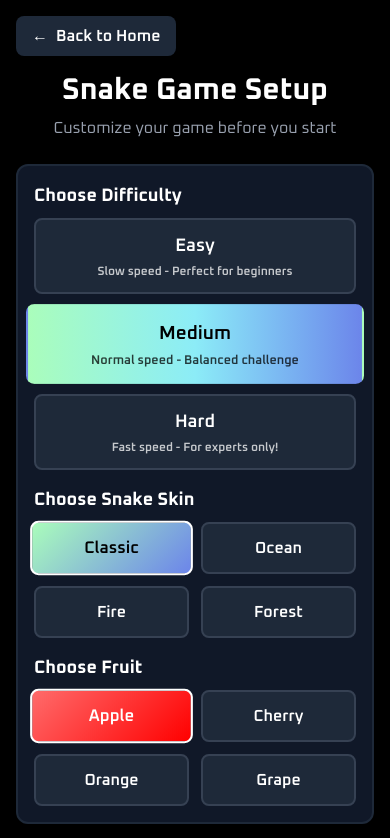
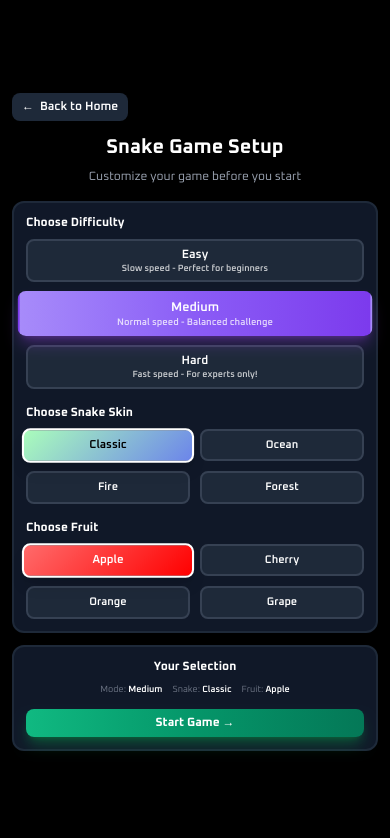
Before and after one commit to StealthSilver/GameZone, a Next.js app: page /games/snake in a window 390 px wide. Shown: the top 838 px of the page. Built offline with nearby package versions, Linux system fonts and the light colour scheme.

Commit message:
mobile view

```diff
--- a/src/components/games/snake/SnakeSetup.tsx
+++ b/src/components/games/snake/SnakeSetup.tsx
@@ -61,12 +61,12 @@
   };
 
   return (
-    <div className="flex flex-col items-center justify-center min-h-[92vh] bg-black p-4">
+    <div className="flex flex-col items-center justify-center min-h-screen bg-black p-3 sm:p-4 md:p-6">
       <div className="w-full max-w-4xl">
         {/* Back to Home Button */}
-        <div className="mb-4">
+        <div className="mb-3 sm:mb-4">
           <Link href="/">
-            <button className="font-[family-name:var(--font-oxanium)] px-4 py-2 bg-gray-800 text-white font-semibold rounded-lg hover:bg-gray-700 transition-colors flex items-center gap-2">
+            <button className="font-[family-name:var(--font-oxanium)] px-2.5 py-1.5 sm:px-4 sm:py-2 text-xs sm:text-base bg-gray-800 text-white font-semibold rounded-lg hover:bg-gray-700 transition-colors flex items-center gap-1.5 sm:gap-2">
               <span>←</span>
               <span>Back to Home</span>
             </button>
@@ -74,35 +74,37 @@
         </div>
 
         {/* Setup Header */}
-        <div className="mb-6 text-center">
-          <h1 className="font-[family-name:var(--font-oxanium)] text-3xl md:text-4xl font-bold text-white mb-2">
+        <div className="mb-4 sm:mb-6 text-center">
+          <h1 className="font-[family-name:var(--font-oxanium)] text-xl sm:text-3xl md:text-4xl font-bold text-white mb-2 sm:mb-2">
             Snake Game Setup
           </h1>
-          <p className="font-[family-name:var(--font-oxanium)] text-base text-gray-400">
+          <p className="font-[family-name:var(--font-oxanium)] text-xs sm:text-base text-gray-400">
             Customize your game before you start
           </p>
         </div>
 
         {/* Customization Options */}
-        <div className="bg-gray-900 rounded-xl p-4 mb-4 space-y-4 border-2 border-gray-800">
+        <div className="bg-gray-900 rounded-xl p-3 sm:p-4 mb-3 sm:mb-4 space-y-4 sm:space-y-4 border-2 border-gray-800">
           {/* Game Mode Selection */}
           <div>
-            <h3 className="font-[family-name:var(--font-oxanium)] text-lg font-bold text-white mb-2">
+            <h3 className="font-[family-name:var(--font-oxanium)] text-xs sm:text-lg font-bold text-white mb-2 sm:mb-2">
               Choose Difficulty
             </h3>
-            <div className="grid grid-cols-1 md:grid-cols-3 gap-3">
+            <div className="grid grid-cols-1 sm:grid-cols-3 gap-2.5 sm:gap-3">
               {(Object.keys(gameModes) as GameMode[]).map((mode) => (
                 <button
                   key={mode}
                   onClick={() => setSelectedMode(mode)}
-                  className={`p-3 rounded-lg font-[family-name:var(--font-oxanium)] font-semibold transition-all border-2 ${
+                  className={`py-1.5 px-2 sm:p-3 rounded-lg font-[family-name:var(--font-oxanium)] font-semibold transition-all border-2 active:scale-95 ${
                     selectedMode === mode
-                      ? "bg-gradient-to-r from-[#AAFDBB] via-[#8CECF7] to-[#6C85EA] text-black scale-105 border-transparent"
+                      ? "bg-gradient-to-r from-[#a78bfa] via-[#8b5cf6] to-[#7c3aed] text-white scale-105 border-transparent shadow-lg shadow-purple-500/30"
                       : "bg-gray-800 text-white hover:bg-gray-700 border-gray-700"
                   }`}
                 >
-                  <div className="text-lg mb-1">{gameModes[mode].name}</div>
-                  <div className="text-xs opacity-75">
+                  <div className="text-xs sm:text-base mb-0">
+                    {gameModes[mode].name}
+                  </div>
+                  <div className="text-[9px] sm:text-xs opacity-75 leading-tight">
                     {gameModes[mode].description}
                   </div>
                 </button>
@@ -112,17 +114,17 @@
 
           {/* Snake Skin Selection */}
           <div>
-            <h3 className="font-[family-name:var(--font-oxanium)] text-lg font-bold text-white mb-2">
+            <h3 className="font-[family-name:var(--font-oxanium)] text-xs sm:text-lg font-bold text-white mb-2 sm:mb-2">
               Choose Snake Skin
             </h3>
-            <div className="grid grid-cols-2 md:grid-cols-4 gap-3">
+            <div className="grid grid-cols-2 sm:grid-cols-4 gap-2.5 sm:gap-3">
               {(Object.keys(snakeSkins) as SnakeSkin[]).map((skin) => (
                 <button
                   key={skin}
                   onClick={() => setSelectedSkin(skin)}
-                  className={`p-3 rounded-lg font-[family-name:var(--font-oxanium)] font-semibold transition-all border-2 ${
+                  className={`py-1.5 px-1.5 sm:p-3 rounded-lg font-[family-name:var(--font-oxanium)] font-semibold transition-all border-2 active:scale-95 ${
                     selectedSkin === skin
-                      ? "scale-105 border-white"
+                      ? "scale-105 border-white shadow-lg"
                       : "bg-gray-800 hover:bg-gray-700 border-gray-700"
                   }`}
                   style={{
@@ -133,7 +135,9 @@
                     color: selectedSkin === skin ? "black" : "white",
                   }}
                 >
-                  <div className="text-base">{snakeSkins[skin].name}</div>
+                  <div className="text-[11px] sm:text-base">
+                    {snakeSkins[skin].name}
+                  </div>
                 </button>
               ))}
             </div>
@@ -141,17 +145,17 @@
 
           {/* Fruit Type Selection */}
           <div>
-            <h3 className="font-[family-name:var(--font-oxanium)] text-lg font-bold text-white mb-2">
+            <h3 className="font-[family-name:var(--font-oxanium)] text-xs sm:text-lg font-bold text-white mb-2 sm:mb-2">
               Choose Fruit
             </h3>
-            <div className="grid grid-cols-2 md:grid-cols-4 gap-3">
+            <div className="grid grid-cols-2 sm:grid-cols-4 gap-2.5 sm:gap-3">
               {(Object.keys(fruitTypes) as FruitType[]).map((fruit) => (
                 <button
                   key={fruit}
                   onClick={() => setSelectedFruit(fruit)}
-                  className={`p-3 rounded-lg font-[family-name:var(--font-oxanium)] font-semibold transition-all border-2 ${
+                  className={`py-1.5 px-1.5 sm:p-3 rounded-lg font-[family-name:var(--font-oxanium)] font-semibold transition-all border-2 active:scale-95 ${
                     selectedFruit === fruit
-                      ? "scale-105 border-white"
+                      ? "scale-105 border-white shadow-lg"
                       : "bg-gray-800 hover:bg-gray-700 border-gray-700"
                   }`}
                   style={{
@@ -162,7 +166,9 @@
                     color: selectedFruit === fruit ? "white" : "white",
                   }}
                 >
-                  <div className="text-base">{fruitTypes[fruit].name}</div>
+                  <div className="text-[11px] sm:text-base">
+                    {fruitTypes[fruit].name}
+                  </div>
                 </button>
               ))}
             </div>
@@ -170,12 +176,12 @@
         </div>
 
         {/* Summary and Start Button */}
-        <div className="bg-gray-900 rounded-xl p-4 border-2 border-gray-800">
+        <div className="bg-gray-900 rounded-xl p-3 sm:p-4 border-2 border-gray-800">
           <div className="text-center">
-            <h3 className="font-[family-name:var(--font-oxanium)] text-lg font-bold text-white mb-3">
+            <h3 className="font-[family-name:var(--font-oxanium)] text-xs sm:text-lg font-bold text-white mb-2 sm:mb-3">
               Your Selection
             </h3>
-            <div className="flex justify-center gap-4 mb-4 font-[family-name:var(--font-oxanium)] text-sm text-gray-300 flex-wrap">
+            <div className="flex justify-center gap-2.5 sm:gap-4 mb-3 sm:mb-4 font-[family-name:var(--font-oxanium)] text-[9px] sm:text-sm text-gray-300 flex-wrap">
               <div>
                 <span className="text-gray-500">Mode:</span>{" "}
                 <span className="text-white font-semibold">
@@ -197,7 +203,7 @@
             </div>
             <button
               onClick={handleStartGame}
-              className="px-8 py-2 bg-gradient-to-r from-[#AAFDBB] via-[#8CECF7] to-[#6C85EA] text-black font-[family-name:var(--font-oxanium)] text-lg font-bold rounded-lg hover:scale-105 transition-transform shadow-lg"
+              className="px-4 py-1.5 sm:px-8 sm:py-3 bg-gradient-to-r from-[#10b981] via-[#059669] to-[#047857] text-white font-[family-name:var(--font-oxanium)] text-xs sm:text-lg font-bold rounded-lg hover:scale-105 active:scale-95 transition-transform shadow-lg shadow-green-500/30 w-full sm:w-auto"
             >
               Start Game →
             </button>
```
Also changed, not shown: src/components/games/snake/SnakeGame.tsx (+102 -30 lines).
